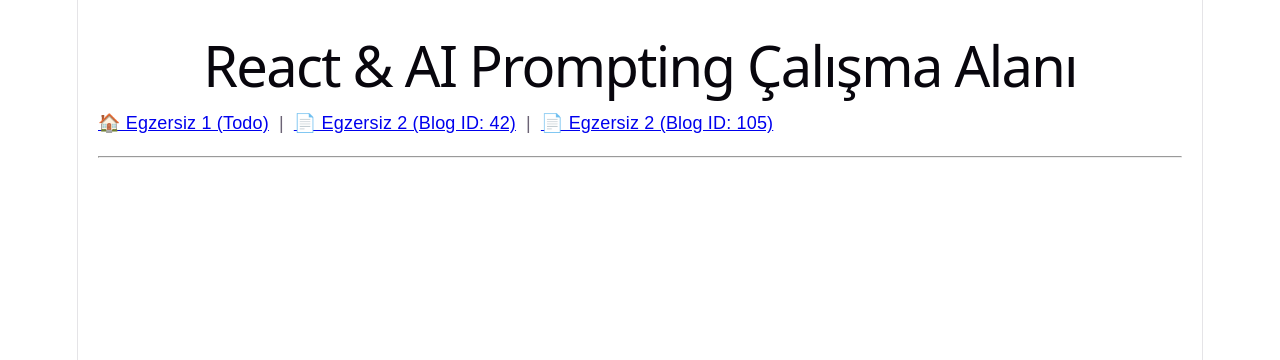
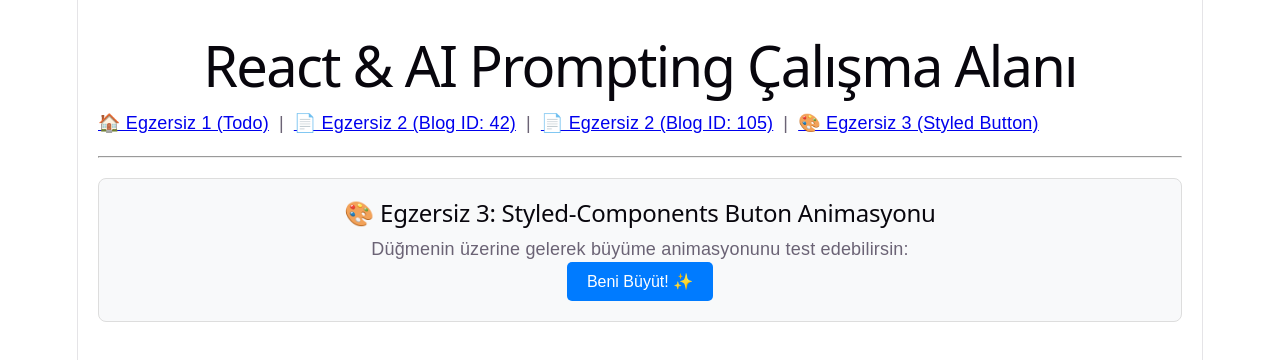
Before and after one commit to gocmensuheda/Prompting-Practices, a React (Vite) app in the folder react-examples/todo-app/: page /button in a window 1280 px wide. Shown: the top 360 px of the page. Built offline with nearby package versions, Linux system fonts and the light colour scheme.

Commit message:
Buttonpage eklendi.

```diff
--- a/react-examples/todo-app/package.json
+++ b/react-examples/todo-app/package.json
@@ -12,7 +12,8 @@
   "dependencies": {
     "react": "^19.2.6",
     "react-dom": "^19.2.6",
-    "react-router-dom": "^7.15.1"
+    "react-router-dom": "^7.15.1",
+    "styled-components": "^6.4.2"
   },
   "devDependencies": {
     "@babel/core": "^7.29.0",
--- a/react-examples/todo-app/src/App.jsx
+++ b/react-examples/todo-app/src/App.jsx
@@ -2,6 +2,7 @@
 import { BrowserRouter as Router, Routes, Route, Link } from "react-router-dom";
 import TodoPage from "./TodoPage";
 import BlogPage from "./BlogPage";
+import ButtonPage from "./ButtonPage"; // 1. Kazanım Korundu - Yeni sayfa eklendi
 
 function App() {
   return (
@@ -9,22 +10,26 @@ function App() {
       <div style={{ padding: '20px', fontFamily: 'sans-serif' }}>
         <h1>React & AI Prompting Çalışma Alanı</h1>
 
-        {/* Sayfalar arası geçişi sağlayan sade menü */}
+        {/* Sayfalar arası geçişi sağlayan sade menü - Eski linkler aynen duruyor */}
         <nav style={{ marginBottom: '20px', display: 'flex', gap: '10px' }}>
           <Link to="/">🏠 Egzersiz 1 (Todo)</Link> |
           <Link to="/blog/42">📄 Egzersiz 2 (Blog ID: 42)</Link> |
-          <Link to="/blog/105">📄 Egzersiz 2 (Blog ID: 105)</Link>
+          <Link to="/blog/105">📄 Egzersiz 2 (Blog ID: 105)</Link> |
+          <Link to="/button">🎨 Egzersiz 3 (Styled Button)</Link>
         </nav>
 
         <hr style={{ margin: '20px 0', borderColor: '#eee' }} />
 
-        {/* TEMİZ ROTA DAĞILIMI */}
+        {/* TEMİZ ROTA DAĞILIMI - Eski rotalar birebir korundu */}
         <Routes>
           {/* Ana sayfada sadece TodoPage dosyası açılır */}
           <Route path="/" element={<TodoPage />} />
 
           {/* /blog/:id adresinde sadece BlogPage dosyası açılır */}
           <Route path="/blog/:id" element={<BlogPage />} />
+
+          {/* Yeni Buton egzersizinin bağımsız rotası */}
+          <Route path="/button" element={<ButtonPage />} />
         </Routes>
       </div>
     </Router>
--- /dev/null
+++ b/react-examples/todo-app/src/ButtonPage.jsx
@@ -0,0 +1,36 @@
+// src/ButtonPage.jsx
+import styled from "styled-components";
+
+// ==========================================
+// Konu: React'te Modern Stil Yönetimi (CSS-in-JS)
+// Örnek 3: Styled-Components ve Animasyonlar
+// ==========================================
+
+// Verilen Prompt:
+// "Bu CSS'i React'te styled-components ile yeniden yaz."
+
+const AnimatedButton = styled.button`
+  background-color: #007bff;
+  color: white;
+  padding: 10px 20px;
+  border: none;
+  border-radius: 5px;
+  cursor: pointer;
+  font-size: 16px;
+  transition: transform 0.2s ease-in-out;
+
+  &:hover {
+    transform: scale(1.1);
+  }
+`;
+
+export default function ButtonPage() {
+  return (
+    <div style={{ padding: '20px', background: '#f8f9fa', border: '1px solid #ddd', borderRadius: '8px' }}>
+      <h2>🎨 Egzersiz 3: Styled-Components Buton Animasyonu</h2>
+      <p>Düğmenin üzerine gelerek büyüme animasyonunu test edebilirsin:</p>
+
+      <AnimatedButton>Beni Büyüt! ✨</AnimatedButton>
+    </div>
+  );
+}
```
Also changed, not shown: 1 other file (tests, documents, lock files or other folders).
